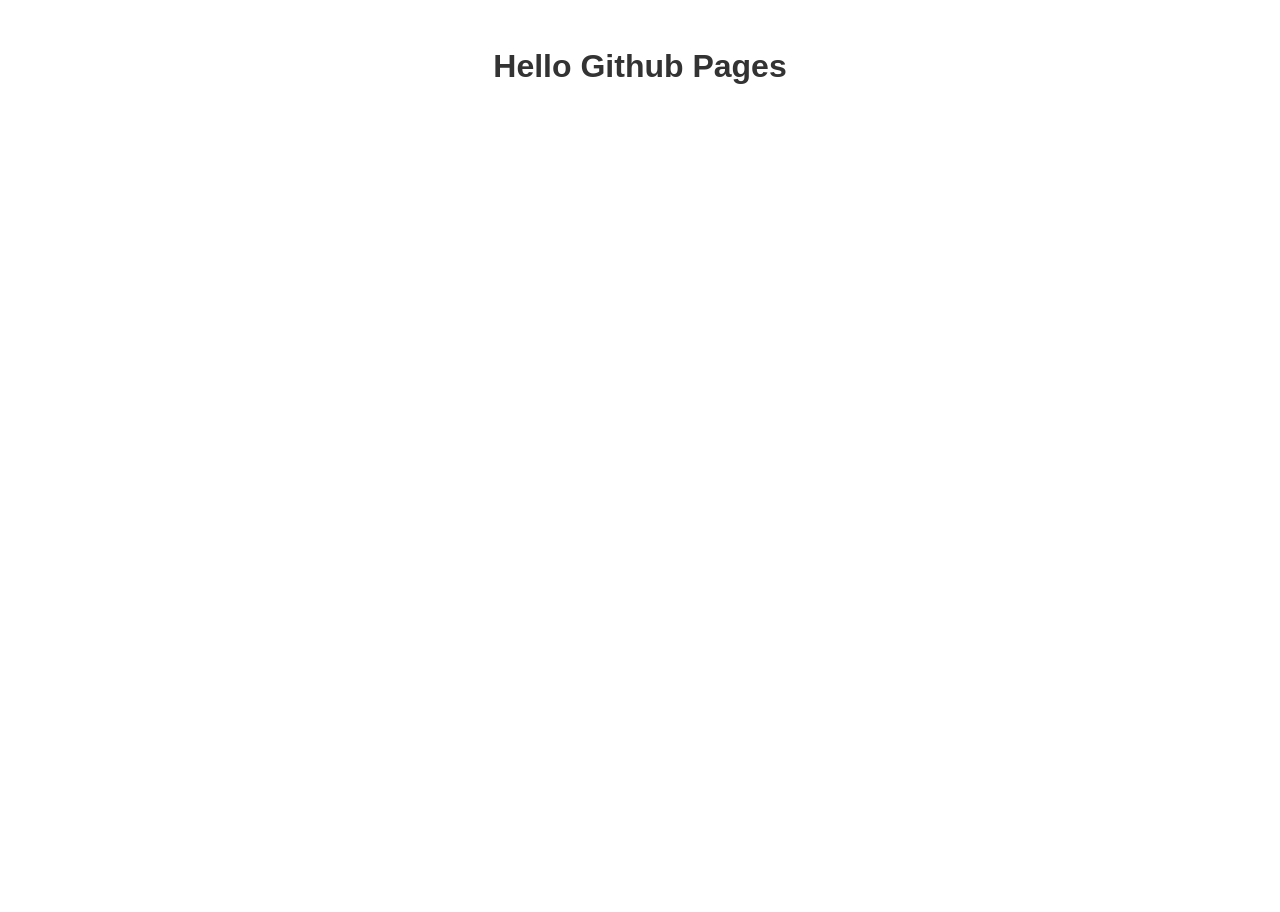
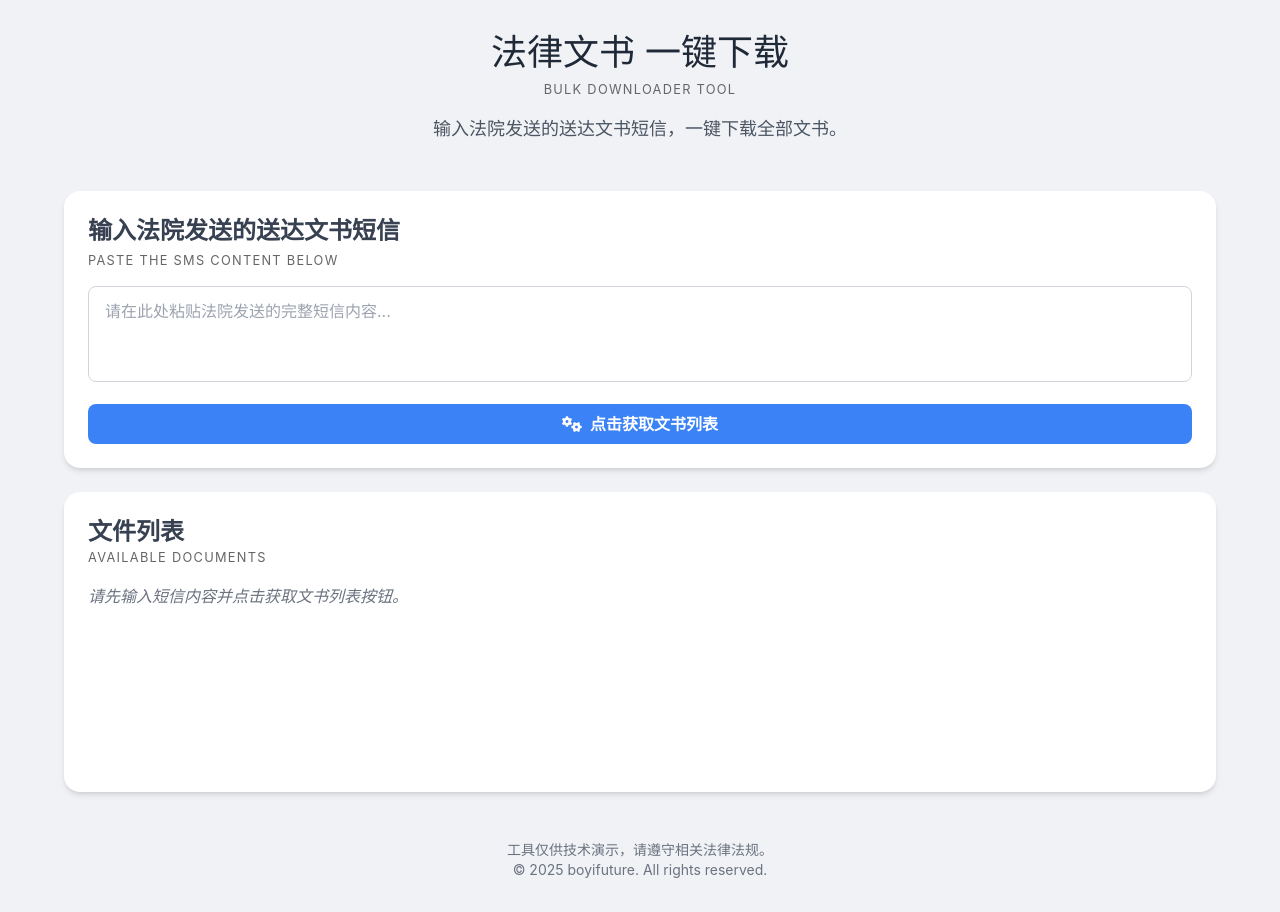
Before and after one commit to zhazhapeng10003/77tool, a plain HTML site: page index.html in a window 1280 px wide. Before the commit the page ends 800 px from the top, so only its background shows below. Drawn offline with nearby package versions, Linux system fonts and the light colour scheme.

Commit message:
Update index.html

```diff
--- a/index.html
+++ b/index.html
@@ -1,83 +1,192 @@
 <!DOCTYPE html>
 <html lang="zh-CN">
 <head>
-    <meta charset="UTF-8">
-    <meta name="viewport" content="width=device-width, initial-scale=1.0">
+    <meta charset="UTF-8" />
+    <meta name="viewport" content="width=device-width, initial-scale=1.0" />
     <title>法院文书批量下载工具</title>
+    <!-- TailwindCSS CDN -->
+    <script src="https://cdn.tailwindcss.com/3.4.3"></script>
+    <!-- Font Awesome CDN -->
+    <link
+            rel="stylesheet"
+            href="https://cdnjs.cloudflare.com/ajax/libs/font-awesome/6.5.2/css/all.min.css"
+            integrity="sha512-SnH5WK+bZxgPHs44uWIX+LLJAJ9/2PkPKZ5QiAj6Ta86w+fsb2TkcmfRyVX3pBnMFcV7oQPJkl9QevSCWr3W6A=="
+            crossorigin="anonymous"
+            referrerpolicy="no-referrer"
+    />
     <style>
+        /* 自定义一些基础样式和字体 */
         body {
-            font-family: Arial, sans-serif;
-            max-width: 800px;
-            margin: 0 auto;
-            padding: 20px;
-            line-height: 1.6;
+            font-family: -apple-system, BlinkMacSystemFont, "Segoe UI", Roboto,
+            Oxygen, Ubuntu, Cantarell, "Open Sans", "Helvetica Neue", sans-serif;
+            background-color: #f0f2f5; /* 浅灰色背景 */
+            color: #333;
         }
-        .container {
-            background-color: #f5f5f5;
-            padding: 20px;
-            border-radius: 8px;
-            box-shadow: 0 0 10px rgba(0,0,0,0.1);
+        /* 模拟 Bento Grid 卡片的基本样式 */
+        .bento-card {
+            background-color: white;
+            border-radius: 1rem; /* 圆角 */
+            padding: 1.5rem; /* 内边距 */
+            box-shadow: 0 4px 6px -1px rgb(0 0 0 / 0.1),
+            0 2px 4px -2px rgb(0 0 0 / 0.1); /* 阴影 */
+            overflow: hidden; /* 防止内容溢出 */
+            position: relative; /* 用于绝对定位子元素 */
         }
-        h1 {
-            color: #333;
+        /* 超大字体样式 */
+        .text-super-large {
+            font-size: 4rem; /* 调整大小 */
+            font-weight: 800; /* 粗体 */
+            line-height: 1;
+        }
+        /* 英文点缀小字 */
+        .text-eng-small {
+            font-size: 0.8rem;
+            color: #666;
+            text-transform: uppercase;
+            letter-spacing: 0.1em;
+        }
+        /* 高亮色渐变 - 示例：蓝色 */
+        .highlight-gradient-blue {
+            background: linear-gradient(
+                    to bottom,
+                    rgba(59, 130, 246, 0.6),
+                    rgba(59, 130, 246, 0.1)
+            );
+            color: #1e40af; /* 深蓝色文字 */
+        }
+        /* 按钮样式 */
+        .btn {
+            display: inline-block;
+            padding: 0.5rem 1rem; /* 减小按钮内边距 */
+            border-radius: 0.5rem;
+            font-weight: 600;
             text-align: center;
+            cursor: pointer;
+            transition: background-color 0.3s ease;
+            border: none;
         }
-        .input-section, .file-list {
-            margin-bottom: 20px;
-            padding: 15px;
-            background-color: white;
-            border-radius: 5px;
-            box-shadow: 0 2px 5px rgba(0,0,0,0.05);
+        .btn-primary {
+            background-color: #3b82f6; /* 蓝色 */
+            color: white;
         }
-        .input-section textarea {
+        .btn-primary:hover {
+            background-color: #2563eb;
+        }
+        .btn-secondary {
+            /* background-color: #e5e7eb; /* 灰色 */
+            /* color: #374151; */
+            background-color: #14b8a6; /* Teal-500 */
+            color: white;
+        }
+        .btn-secondary:hover {
+            /* background-color: #d1d5db; */
+            background-color: #0d9488; /* Teal-600 */
+        }
+        /* 输入框样式 */
+        .input-field {
             width: 100%;
-            height: 150px;
-            padding: 10px;
-            margin-bottom: 10px;
-            border: 1px solid #ddd;
-            border-radius: 4px;
-            resize: vertical;
+            padding: 0.75rem 1rem;
+            border: 1px solid #d1d5db;
+            border-radius: 0.5rem;
+            font-size: 1rem;
+            transition: border-color 0.3s ease, box-shadow 0.3s ease;
         }
-        button {
-            padding: 10px 20px;
-            background-color: #4CAF50;
-            color: white;
-            border: none;
-            border-radius: 4px;
-            cursor: pointer;
-            font-size: 14px;
+        .input-field:focus {
+            outline: none;
+            border-color: #3b82f6;
+            box-shadow: 0 0 0 2px rgba(59, 130, 246, 0.3);
         }
-        button:hover {
-            background-color: #45a049;
+        /* 隐藏滚动条但允许滚动 */
+        .no-scrollbar::-webkit-scrollbar {
+            display: none; /* Safari and Chrome */
         }
-        .files {
-            list-style-type: none;
-            padding: 0;
-        }
-        .files li {
-            padding: 10px;
-            border-bottom: 1px solid #eee;
-        }
-        .files li a {
-            color: #2196F3;
-            text-decoration: none;
-        }
-        .files li a:hover {
-            text-decoration: underline;
-        }
-        .hidden {
-            display: none;
-        }
-        .status {
-            margin-top: 10px;
-            padding: 10px;
-            background-color: #e9f7ef;
-            border-left: 4px solid #4CAF50;
-            display: none;
+        .no-scrollbar {
+            -ms-overflow-style: none; /* IE and Edge */
+            scrollbar-width: none; /* Firefox */
         }
     </style>
 </head>
-<body>
-<h1>Hello Github Pages</h1>
+<body class="min-h-screen p-4 sm:p-8">
+<!-- 小屏幕减小页面边距 -->
+<div class="container mx-auto max-w-6xl">
+    <!-- 页面标题和描述 -->
+    <header class="mb-12 text-center">
+        <h1 class="text-4xl sm:text-super-large text-gray-800">
+            法律文书 一键下载
+        </h1>
+        <!-- 小屏幕减小标题字体 -->
+        <p class="text-eng-small mt-2">BULK DOWNLOADER TOOL</p>
+        <p class="mt-4 text-lg text-gray-600">
+            输入法院发送的送达文书短信，一键下载全部文书。
+        </p>
+    </header>
+
+    <!-- 主体布局 -->
+    <div class="grid grid-cols-1 gap-6">
+        <!-- 改为单列布局 -->
+        <!-- 输入区域 -->
+        <div class="bento-card p-4 sm:p-6">
+            <!-- 小屏幕减小卡片内边距 -->
+            <!-- 移除 md:col-span-2 -->
+            <h2 class="text-xl sm:text-2xl font-bold mb-1 text-gray-700">
+                <!-- 小屏幕减小卡片标题字体 -->
+                输入法院发送的送达文书短信
+            </h2>
+            <p class="text-eng-small mb-4">PASTE THE SMS CONTENT BELOW</p>
+            <textarea
+                    id="urlInput"
+                    class="input-field h-24 resize-none mb-4"
+                    placeholder="请在此处粘贴法院发送的完整短信内容..."
+            ></textarea>
+            <button id="parseBtn" class="btn btn-primary w-full">
+                <i class="fas fa-cogs mr-2"></i>点击获取文书列表
+            </button>
+            <div
+                    id="loadingIndicator"
+                    class="mt-4 text-center text-blue-600 hidden"
+            >
+                <i class="fas fa-spinner fa-spin mr-2"></i>正在处理中...
+            </div>
+            <div id="errorMessage" class="mt-4 text-red-600 hidden"></div>
+        </div>
+
+        <!-- 文件列表和下载区域 -->
+        <div class="bento-card min-h-[300px] flex flex-col p-4 sm:p-6">
+            <!-- 小屏幕减小卡片内边距 -->
+            <!-- 移除 md:col-span-3 -->
+            <div class="flex justify-between items-center mb-4">
+                <div>
+                    <h2 class="text-xl sm:text-2xl font-bold text-gray-700">
+                        文件列表
+                    </h2>
+                    <!-- 小屏幕减小卡片标题字体 -->
+                    <p class="text-eng-small">AVAILABLE DOCUMENTS</p>
+                </div>
+                <button id="downloadAllBtn" class="btn btn-secondary hidden">
+                    <i class="fas fa-download mr-2"></i>全部下载
+                </button>
+            </div>
+            <div
+                    id="fileList"
+                    class="flex-grow overflow-y-auto no-scrollbar space-y-3 pr-2"
+            >
+                <!-- 文件项将动态添加到这里 -->
+                <p class="text-gray-500 italic">
+                    请先输入短信内容并点击获取文书列表按钮。
+                </p>
+            </div>
+            <div id="downloadStatus" class="mt-4 text-sm text-gray-600"></div>
+        </div>
+    </div>
+
+    <!-- 页脚 -->
+    <footer class="mt-12 text-center text-gray-500 text-sm">
+        <p>工具仅供技术演示，请遵守相关法律法规。</p>
+        <p>&copy; 2025 boyifuture. All rights reserved.</p>
+    </footer>
+</div>
+
+<!-- JavaScript 文件 -->
+<script src="script.js"></script>
 </body>
 </html>
```
